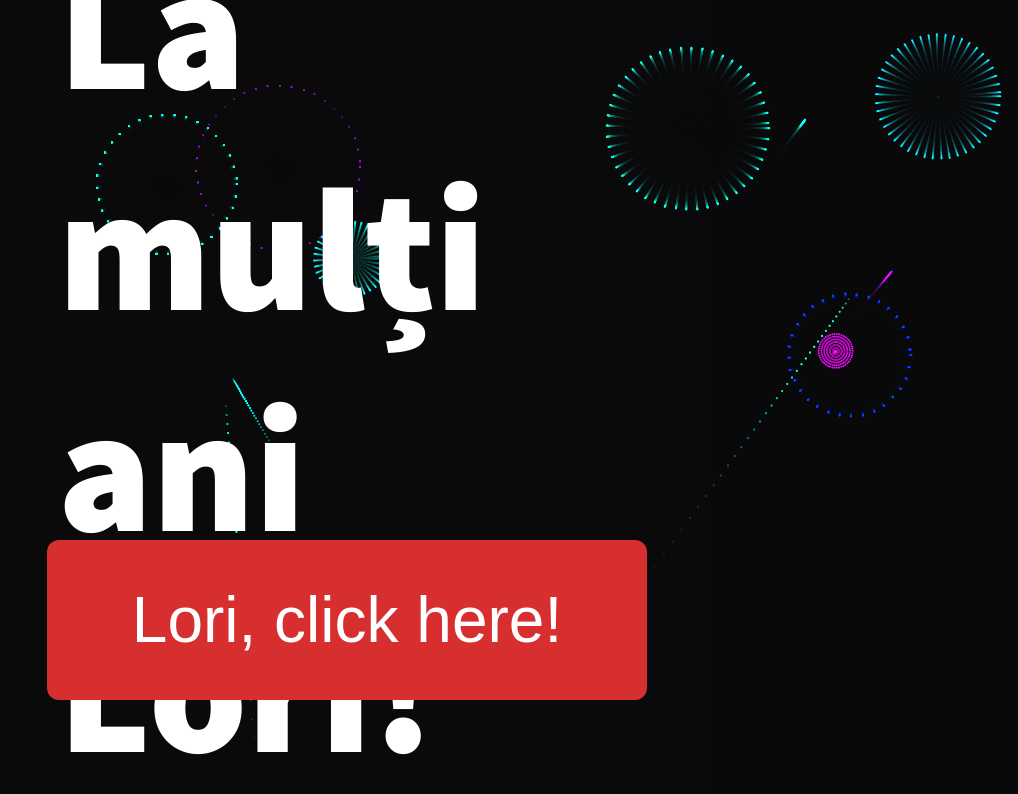
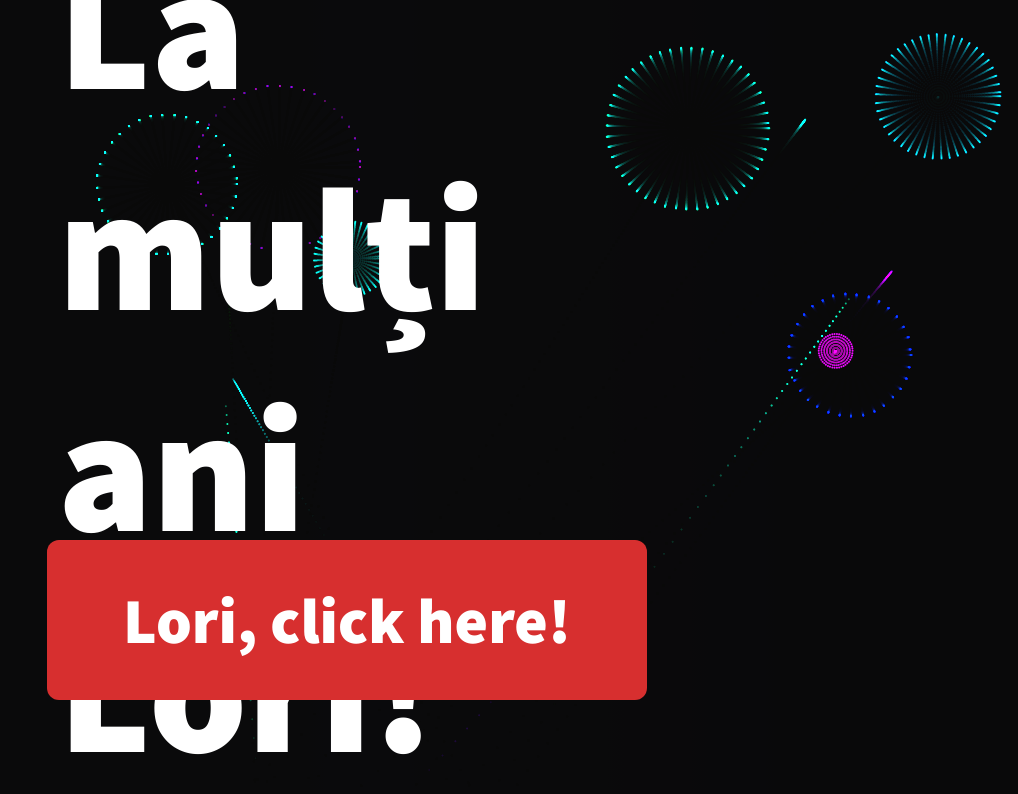
Before and after one commit to chiril-covali/birthLori, a plain HTML site: page index.html in a window 1280 px wide. Shown: the whole page, without its empty margins (262-1280 px from the left). Drawn offline with Linux system fonts and the light colour scheme.

Commit message:
Update style.css

```diff
--- a/style.css
+++ b/style.css
@@ -21,6 +21,7 @@ h1 {
 
 
 .show-modal {
+  font-family: "Source Sans Pro";
   font-size: 4em;
   position: absolute;
   top: 70%;
```
